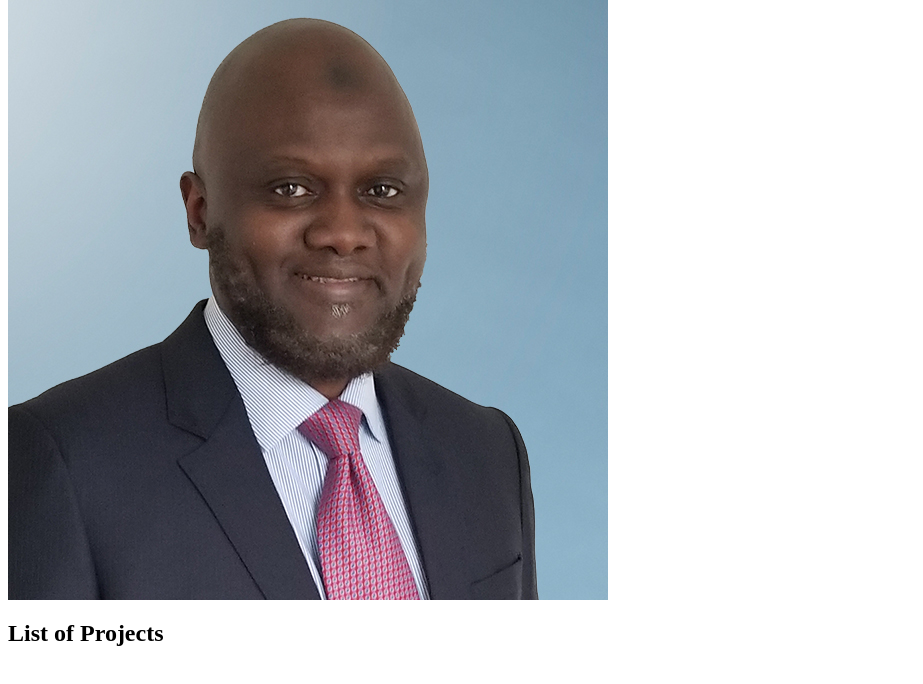
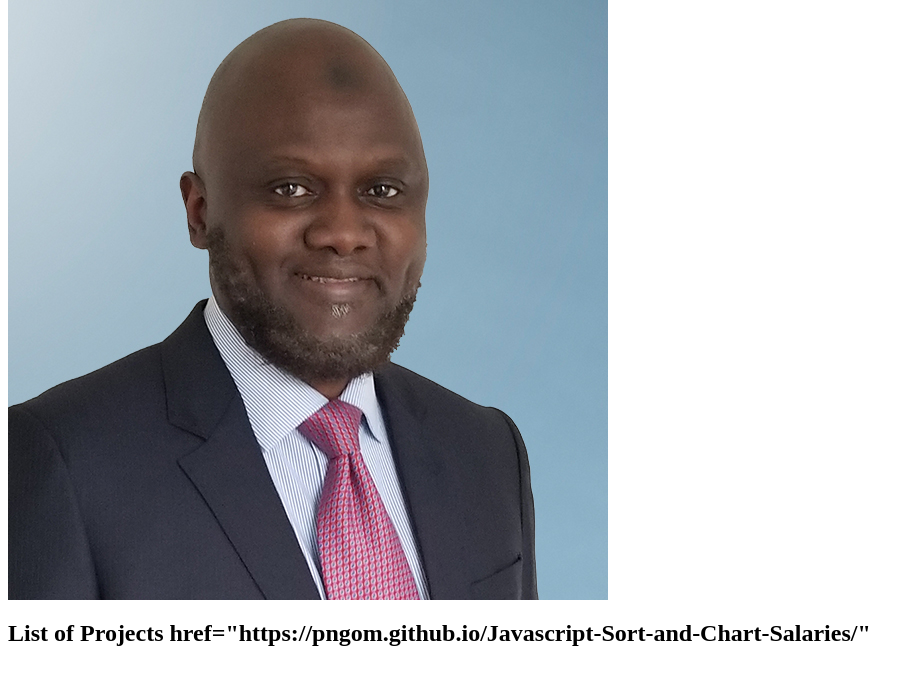
Before and after one commit to ng-cloud/ng-cloud.github.io, a plain HTML site: page index.html in a window 1280 px wide. Shown: the part 66-750 px from the top of the page, without its empty margins (0-923 px from the left). Drawn offline with Linux system fonts and the light colour scheme.

Commit message:
test changes just to see if works

```diff
--- a/index.html
+++ b/index.html
@@ -3,6 +3,9 @@
 	<img src="./FD Ngom_Pappe 48014 .jpg" />
     <h2>
 		List of Projects
+		<a> href="https://pngom.github.io/Javascript-Sort-and-Chart-Salaries/"
+
+		</a name="Javascript-Sort-and-Chart-Salaries">
 	</h2>
 
 </html>
```
